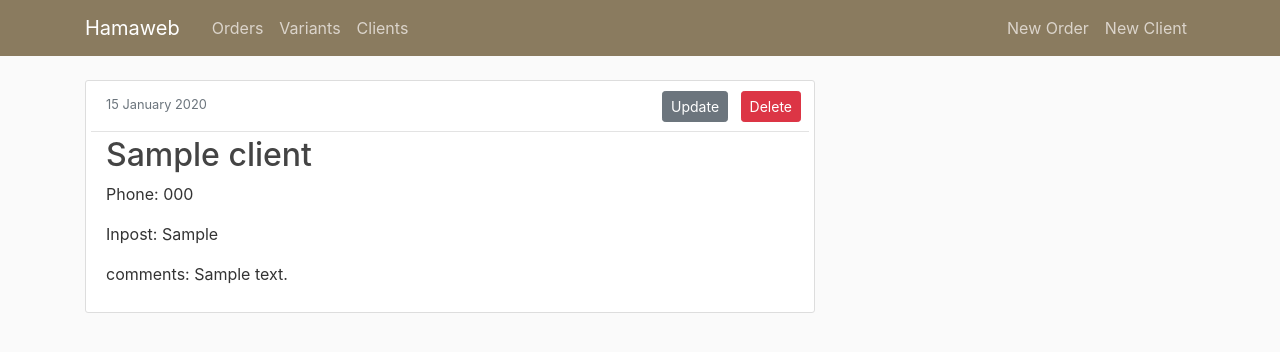
After one commit to Frogkiller/Hamaweb, a Django app: page /clients/ in a window 1280 px wide. The commit adds this page. Shown: the top 352 px of the page. Run offline with Django 3.2, Linux system fonts and the light colour scheme; tables that the repository leaves empty hold one stand-in row (values such as "Sample post"); parts of the project's set-up code (start-up, migrations or seed data) failed here and were passed over; some libraries are stand-ins or nearby versions.

Commit message:
created clients list view, create/update view, delete view, added date of client creation to model

```diff
--- a/orders/models.py
+++ b/orders/models.py
@@ -16,9 +16,11 @@ class Client(models.Model):
     phone = models.CharField(max_length=12, blank=True, default='')
     inpost = models.CharField(max_length=100, blank=True, default='')
     comments = models.TextField(blank=True, default='')
+    date_added = models.DateTimeField(default=timezone.now)
 
     def __str__(self):
         return f'{self.name}'
+
 
 class Order(models.Model):
     title = models.CharField(max_length=100)
@@ -47,6 +49,7 @@ class Order(models.Model):
     def get_absolute_url(self):
         return reverse("orders-detail", kwargs={"pk": self.pk})
 
+
 class Elements(models.Model):
     order = models.ForeignKey(Order, on_delete=models.CASCADE)
     variant = models.ForeignKey(Hammock_variant, on_delete=models.CASCADE)
--- a/orders/templates/orders/base.html
+++ b/orders/templates/orders/base.html
@@ -27,11 +27,13 @@
                     <div class="navbar-nav mr-auto">
                     <a class="nav-item nav-link" href="{% url 'orders-home' %}">Orders</a>
                     <a class="nav-item nav-link" href="{% url 'variants-list' %}">Variants</a>
+                    <a class="nav-item nav-link" href="{% url 'clients-list' %}">Clients</a>
                     {% comment %} <a class="nav-item nav-link" href="{% url 'blog-about' %}">About</a> {% endcomment %}
                     </div>
                     <!-- Navbar Right Side -->
                     <div class="navbar-nav">
                     <a class="nav-item nav-link" href="{% url 'orders-create' %}">New Order</a>
+                    <a class="nav-item nav-link" href="{% url 'clients-create' %}">New Client</a>
                     {% comment %} {% if user.is_authenticated %}
                     <a class="nav-item nav-link" href="{% url 'post-create' %}">New Post</a>
                     <a class="nav-item nav-link" href="{% url 'profile' %}">Profile</a>
--- /dev/null
+++ b/orders/templates/orders/client_list.html
@@ -0,0 +1,23 @@
+{% extends 'orders/base.html' %}
+{% block content %}
+    {% for client in clients %}
+    <article class="media content-section">
+        <div class="media-body">
+            <div class="article-metadata row">
+            <div class="col-sm float-left">
+            <small class="text-muted">{{ client.date_added|date:"d F Y" }}</small>
+            </div>
+            <div class="float-right">
+            <a class="btn btn-secondary btn-sm align-self-end mr-2 mb-2" href="{% url 'clients-update' client.id %}">Update</a>
+            <a class="btn btn-danger btn-sm align-self-end mr-2 mb-2" href="{% url 'clients-delete' client.id %}">Delete</a>
+            </div>
+            </div>
+            <h2 class="article-title">{{ client.name }}</h2>
+            <p class="article-content">Phone: {{ client.phone }}</p>
+            <p class="article-content">Inpost: {{ client.inpost }}</p>
+            <p class="article-content">comments: {{ client.comments }}</p>
+
+        </div>
+    </article>
+    {% endfor %}
+{% endblock content %}
--- a/orders/urls.py
+++ b/orders/urls.py
@@ -8,6 +8,10 @@ from .views import (
     VariantsListView,
     VariantsUpdateView,
     VariantsDeleteView,
+    ClientsListView,
+    ClientsUpdateView,
+    ClientsDeleteView,
+    ClientsCreateView,
 )
 
 urlpatterns = [
@@ -20,4 +24,8 @@ urlpatterns = [
     path('variants/', VariantsListView.as_view(), name='variants-list'),
     path('variants/update/<int:pk>', VariantsUpdateView.as_view(), name='variants-update'),
     path('variants/delete/<int:pk>', VariantsDeleteView.as_view(), name='variants-delete'),
+    path('clients/', ClientsListView.as_view(), name='clients-list'),
+    path('clients/new', ClientsCreateView.as_view(), name='clients-create'),
+    path('clients/update/<int:pk>', ClientsUpdateView.as_view(), name='clients-update'),
+    path('clients/<int:pk>', ClientsDeleteView.as_view(), name='clients-delete'),
 ]
--- a/orders/views.py
+++ b/orders/views.py
@@ -6,7 +6,7 @@ from django.views.generic import (
     UpdateView,
     DeleteView
 )
-from .models import Order, Elements, Hammock_variant
+from .models import Order, Elements, Hammock_variant, Client
 from .forms import VariantsCreateForm
 
 class OrdersListView(ListView):
@@ -35,7 +35,7 @@ class VariantsListView(ListView):
     context_object_name = 'variants'
 
     def post(self, request, *args, **kwargs):
-        form = VariantsCreateForm(self.request.POST)
+        form = VariantsCreateForm(self.request.POST or None)
         if form.is_valid():
             form.save()
             return redirect('variants-list')
@@ -54,3 +54,22 @@ class VariantsUpdateView(UpdateView):
     model = Hammock_variant
     success_url = '/variants'
     fields = ['name', 'price']
+
+class ClientsListView(ListView):
+    model = Client
+    context_object_name = 'clients'
+    ordering = ['-date_added']
+
+class ClientsDeleteView(DeleteView):
+    model = Client
+    success_url = '/clients'
+
+class ClientsUpdateView(UpdateView):
+    model = Client
+    success_url = '/clients'
+    fields = ['name', 'phone', 'inpost', 'comments']
+
+class ClientsCreateView(CreateView):
+    model = Client
+    success_url = '/clients'
+    fields = ['name', 'phone', 'inpost', 'comments']
```
Also changed, not shown: orders/templates/orders/client_confirm_delete.html (added, +16 -0 lines), orders/templates/orders/client_form.html (added, +16 -0 lines).
